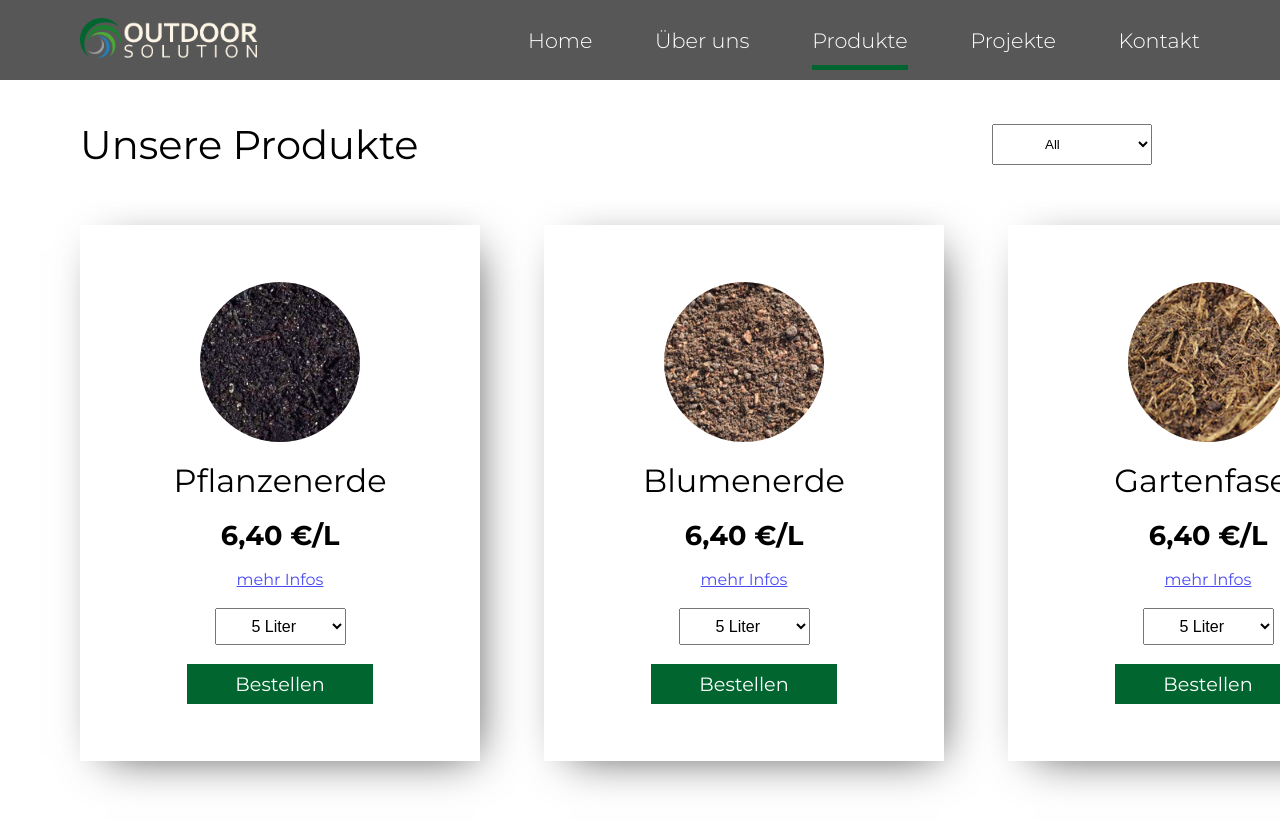
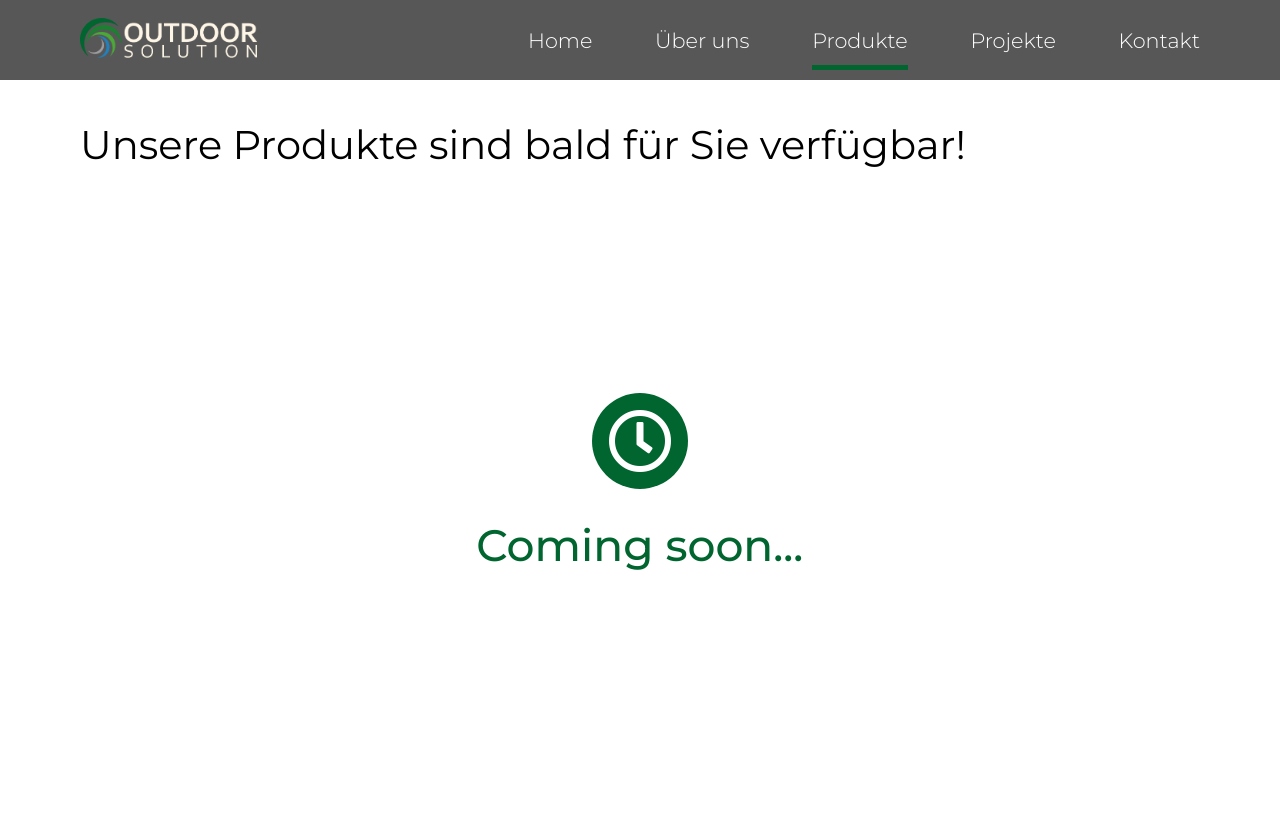
Before and after one commit to marcel-judth/React_Outdoor-Solution, a React (Create React App) app: page /products in a window 1280 px wide. Shown: the top 828 px of the page. After the commit the page ends 800 px from the top, so only its background shows below. Built offline with nearby package versions, Linux system fonts and the light colour scheme.

Commit message:
optimization

```diff
--- a/src/components/ImageSlider.js
+++ b/src/components/ImageSlider.js
@@ -48,23 +48,23 @@ const ImageSliderSection = styled.div`
   .right-arrow {
     position: absolute;
     top: 40%;
-    right: -5%;
-    font-size: 7rem;
+    right: -6%;
+    font-size: 8rem;
     cursor: pointer;
     user-select: none;
     z-index: 10;
-    color: #969696;
+    color: #e2d8d8;
   }
 
   .left-arrow {
     position: absolute;
     top: 40%;
-    left: -5%;
-    font-size: 7rem;
+    left: -6%;
+    font-size: 8rem;
     cursor: pointer;
     user-select: none;
     z-index: 10;
-    color: #969696;
+    color: #e2d8d8;
   }
 
   .slider {
--- a/src/components/OverviewData.js
+++ b/src/components/OverviewData.js
@@ -8,28 +8,28 @@ export const OverviewData = [
     image: aboutUsImage,
     title: 'Über uns',
     text:
-      'Lorem ipsum dolor, sit amet consectetur adipisicing elit. Dolor, distinctio.',
+      'Outdoor Solution ist ein Garten- und Landschaftsbauunternehmen in Villach. Lesen Sie gerne mehr über unser Unternehmen.',
     link: '/aboutus',
   },
   {
     image: productsImage,
     title: 'Produkte',
     text:
-      'Lorem ipsum dolor, sit amet consectetur adipisicing elit. Dolor, distinctio.',
+      'Schauen Sie sich unseren Produktkatalog an. Wir vertreten mit Stolz unsere BIO-Produkte. Überzeugen Sie sich selbst.',
     link: '/products',
   },
   {
     image: projectsImage,
     title: 'Projekte',
     text:
-      'Lorem ipsum dolor, sit amet consectetur adipisicing elit. Dolor, distinctio.',
-    link: '/aboutus',
+      'Unsere Projekte gestalten wir mit Leidenschaft. Wir planen jedes Projekt individuell mit unseren Kunden. ',
+    link: '/projects',
   },
   {
     image: contactImage,
     title: 'Kontakt',
     text:
-      'Lorem ipsum dolor, sit amet consectetur adipisicing elit. Dolor, distinctio.',
-    link: '/aboutus',
+      'Lassen Sie uns Ihren Wunsch wissen. Wir setzen Ihren Wunsch mit Freude um. Rufen Sie uns gerne an!',
+    link: '#contact',
   },
 ];
--- a/src/components/ProductsList.js
+++ b/src/components/ProductsList.js
@@ -1,37 +1,65 @@
 import React from 'react';
 import styled from 'styled-components';
+import { Colors } from '../styles/Colors';
 import ProductCard from './ProductCard';
 import { ProductsData } from './ProductsData';
 const ProductsList = () => {
   return (
-    <ProductsWrapper>
-      {ProductsData.map((card, index) => {
-        return (
-          <ProductCard
-            image={card.image}
-            title={card.title}
-            price={card.price}
-            options={card.options}
-            key={index}
-          />
-        );
-      })}
-    </ProductsWrapper>
+    <ComingSoon>
+      <div className="icon-wrapper">
+        <i class="far fa-clock"></i>
+      </div>
+      <h1>Coming soon...</h1>
+    </ComingSoon>
+    // <ProductsWrapper>
+    //   {ProductsData.map((card, index) => {
+    //     return (
+    //       <ProductCard
+    //         image={card.image}
+    //         title={card.title}
+    //         price={card.price}
+    //         options={card.options}
+    //         key={index}
+    //       />
+    //     );
+    //   })}
+    // </ProductsWrapper>
   );
 };
 
-const ProductsWrapper = styled.div`
+const ComingSoon = styled.div`
+  height: 70vh;
   display: flex;
-  justify-content: space-between;
-  height: 100%;
-  width: 100%;
-  height: 70vh;
-  min-height: 40rem;
-  padding: 1.5rem 5rem 5rem 5rem;
-  overflow: scroll;
-  @media (max-width: 700px) {
-    padding: 1.5rem 2.5rem 2.5rem 2.5rem;
+  align-items: center;
+  justify-content: center;
+  flex-direction: column;
+  .icon-wrapper {
+    background: ${Colors.primaryColor};
+    width: 6rem;
+    height: 6rem;
+    display: flex;
+    align-items: center;
+    justify-content: center;
+    border-radius: 50%;
+  }
+  i {
+    font-size: 4rem;
+    color: white;
   }
 `;
 
+// const ProductsWrapper = styled.div`
+//   display: flex;
+//   justify-content: space-between;
+//   height: 100%;
+//   width: 100%;
+//   height: 70vh;
+//   min-height: 40rem;
+//   padding: 1.5rem 5rem 5rem 5rem;
+//   overflow: scroll;
+//   @media (max-width: 700px) {
+//     padding: 1.5rem 2.5rem 2.5rem 2.5rem;
+//   }
+// `;
+
 export default ProductsList;
--- a/src/components/Toggle.js
+++ b/src/components/Toggle.js
@@ -2,7 +2,7 @@ import { useState } from 'react';
 import { motion } from 'framer-motion';
 import styled from 'styled-components';
 
-const Toggle = ({ text, title, iconName }) => {
+const Toggle = ({ children, title, iconName }) => {
   const [toggle, settoggle] = useState(false);
   return (
     <motion.div className="question" layout onClick={() => settoggle(!toggle)}>
@@ -19,14 +19,7 @@ const Toggle = ({ text, title, iconName }) => {
           )}
         </motion.div>
       </div>
-
-      {toggle ? (
-        <div className="answer">
-          <p>{text}</p>
-        </div>
-      ) : (
-        ''
-      )}
+      {toggle ? children : ''}
       <div className="faq-line"></div>
     </motion.div>
   );
--- a/src/components/ToggleData.js
+++ /dev/null
@@ -1,32 +0,0 @@
-export const ToggleData = [
-  {
-    iconName: 'fas fa-pencil-ruler',
-    title: 'Planung von Gärten',
-    text:
-      'Sie wünschen sich einen Traumgarten? Einen Garten der komplett auf Ihre individuellen Bedürfnisse abgestimmt ist? Einen Garten, der sich von anderen Gärten abhebt? Dann sind sie bei uns richtig! Outdoor Solution bietet Ihnen das kreative Knowhow zur Planung und Weiterentwicklung Ihres Gartens.',
-  },
-  {
-    iconName: 'fas fa-seedling',
-    title: 'Gestaltung von Gärten',
-    text:
-      'Outdoor Solution kümmert sich um die Gestaltung und Umgestaltung Ihres Gartens, der heutzutage nicht nur zum Anbau von Obst- und Gemüsesorten genutzt wird, sondern viel mehr zum „erweiterten Wohnraum“ wird. Outdoor Solution bietet Ihnen die modernsten Gestaltungsmöglichkeiten für Ihren Garten. Lassen Sie uns gemeinsam Highlights setzen!',
-  },
-  {
-    iconName: 'fas fa-seedling',
-    title: 'Baumschnitt',
-    text:
-      'Wir kümmern uns um die notwendigen Schnittmaßnahmen für Ihre Pflanzen. Der regelmäßige Schnitt, ist für eine gute Ernte unverzichtbar. Um Krankheiten und Schädlingen vorzubeugen und eine optimale Fruchtbildung zu gewährleisten.',
-  },
-  {
-    iconName: 'fas fa-seedling',
-    title: 'Gartenpflege',
-    text:
-      'Outdoor Solution verfügt über die nötige Expertise, um die Schönheit Ihres Gartens über die gesamte Vegetationsperiode hinweg zu erhalten - angefangen bei der Frühjahrspflege bis hin zur fachgerechten Überwinterung Ihrer Pflanzen.',
-  },
-  {
-    iconName: 'fas fa-water',
-    title: 'Pool- & Teichbau',
-    text:
-      'Wie wäre es mit einem eigenen ökologischen Schwimmteich in Ihrem Garten? Zählen Sie zu den Naturpoolfreunden? Outdoor Solution plant, gestaltet und kümmert sich um die bauliche Umsetzung Ihrer eigenen Wasserlandschaft.',
-  },
-];
--- a/src/pages/Products.js
+++ b/src/pages/Products.js
@@ -1,18 +1,19 @@
 import React from 'react';
 import styled from 'styled-components';
 import ProductsList from '../components/ProductsList';
+import { Colors } from '../styles/Colors';
 
 function Products() {
   return (
     <ProductsSection>
       <ProductsHeader>
-        <h2>Unsere Produkte</h2>
-        <select name="filterBox" id="filterBox">
+        <h2>Unsere Produkte sind bald für Sie verfügbar!</h2>
+        {/* <select name="filterBox" id="filterBox">
           <option value="all">All</option>
           <option value="saab">Erde</option>
           <option value="mercedes">Teich</option>
           <option value="audi">andere</option>
-        </select>
+        </select> */}
       </ProductsHeader>
       <ProductsList />
     </ProductsSection>
@@ -21,6 +22,15 @@ function Products() {
 
 const ProductsSection = styled.div`
   padding-top: 15vh;
+
+  h1 {
+    font-size: 2.5rem;
+    color: ${Colors.primaryColor};
+    font-weight: 500;
+    margin-top: 2rem;
+    transition: all 0.5s ease;
+    transform: scale(1.1);
+  }
 `;
 
 const ProductsHeader = styled.div`
--- a/src/pages/Projects.js
+++ b/src/pages/Projects.js
@@ -8,8 +8,8 @@ function Projects() {
       <h2>Projekte</h2>
       <p className="projects-text">
         Egal ob es sich um ein größeres oder kleineres Projekt handelt – wir
-        kümmern uns um die Verwirklichung Ihrer Ideen, Ihrer lang ersehnten
-        Wünsche! Wir haben für Sie eine Auswahl unserer Projekte
+        kümmern uns um die <span> Verwirklichung Ihrer Ideen</span>, Ihrer lang
+        ersehnten Wünsche! Wir haben für Sie eine Auswahl unserer Projekte
         zusammengestellt. Lassen Sie sich durch unsere Vorschläge für Ihr
         nächstes Projekt mit Outdoor Solution inspirieren.
       </p>
@@ -28,6 +28,9 @@ const ProjectsWrapper = styled.div`
   .projects-text {
     line-height: 2rem;
     margin-bottom: 1.5rem;
+    span {
+      font-weight: bold;
+    }
   }
 `;
 
```
Also changed, not shown: src/components/ServicesSection.js (+72 -19 lines).
